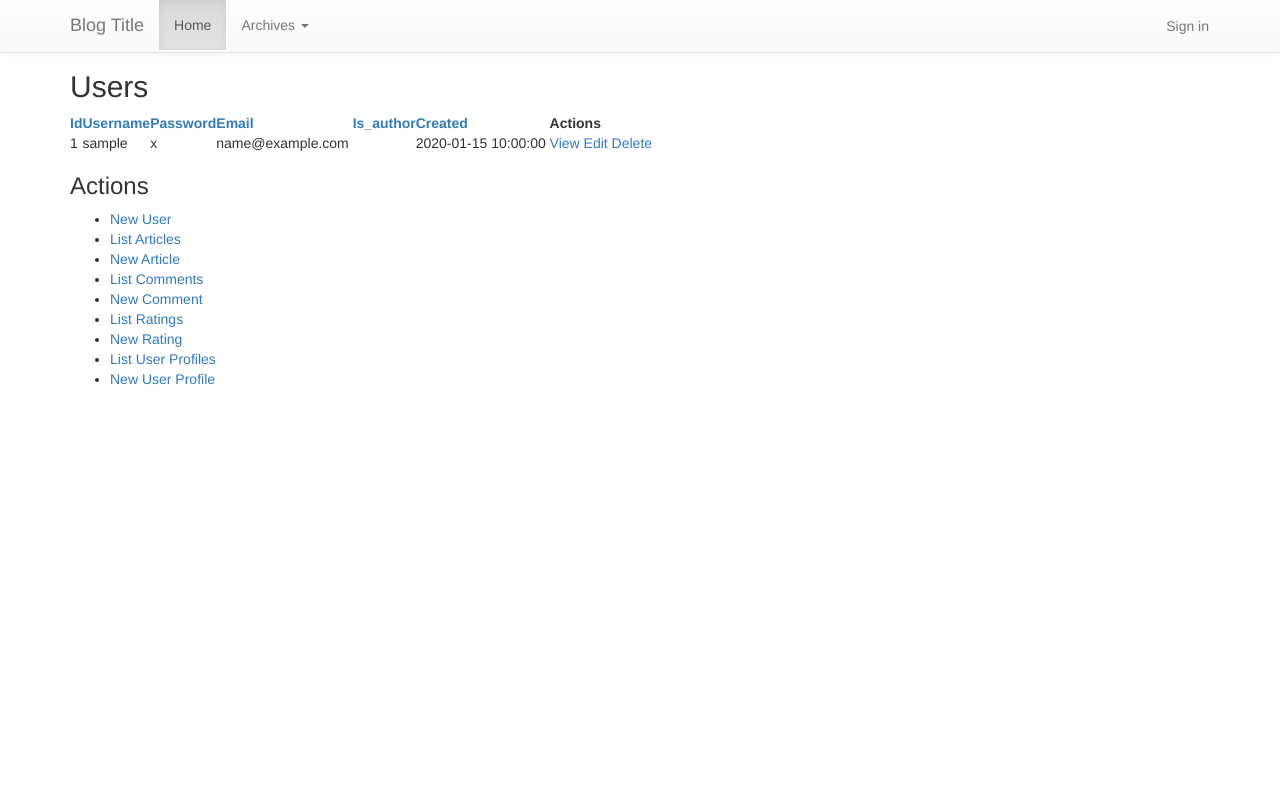
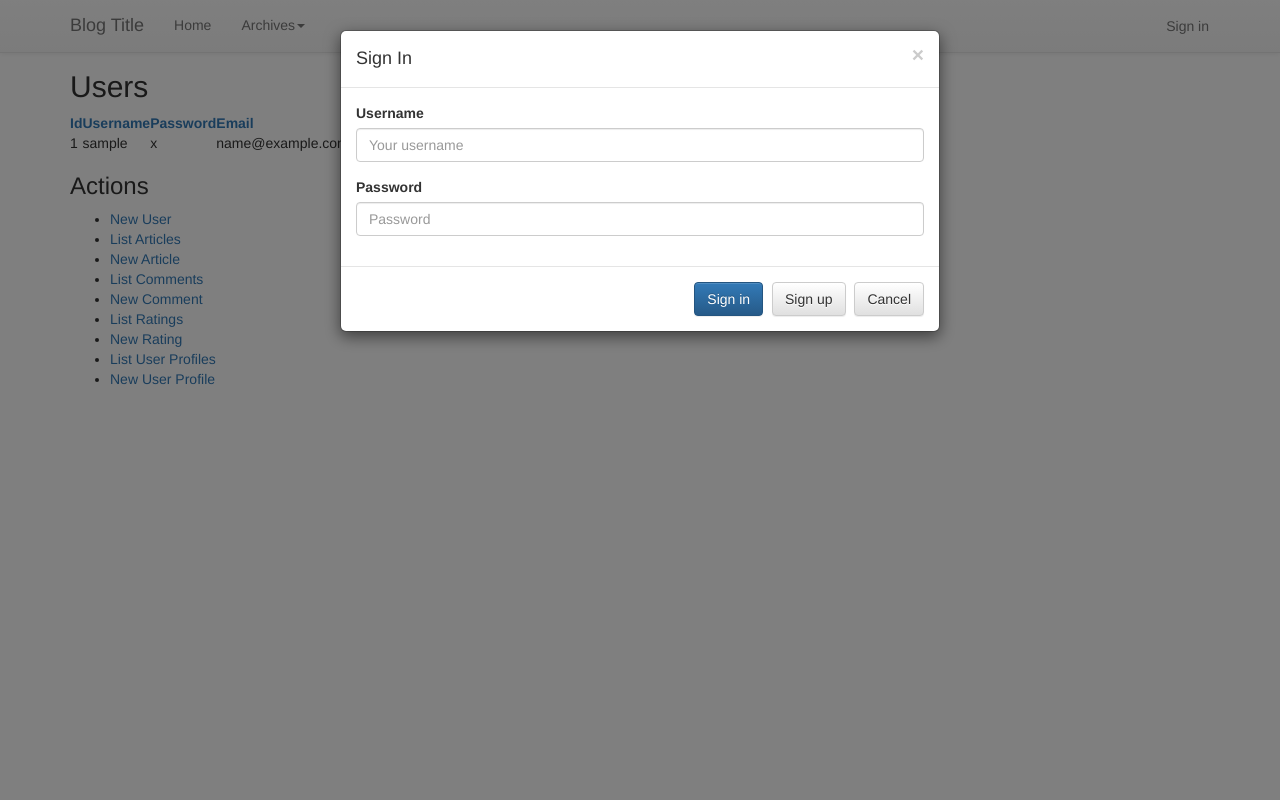
Before and after one commit to Aenigma/blog_roll, a CakePHP app: the page made by app/View/Users/index.ctp in a window 1280 px wide, after a click on "Sign in". Run offline with PHP 8.4 and a stand-in for CakePHP, Linux system fonts and the light colour scheme; the template is opened without the code that fills it: most values are stand-ins (such as "Sample title", 1, 10 or a date in 2020); some libraries are stand-ins or nearby versions.

Commit message:
Added modals to global template and made poor attempt to replace some of the URI in the navbar with HTML Helper functions

```diff
--- a/app/View/Layouts/default.ctp
+++ b/app/View/Layouts/default.ctp
@@ -29,17 +29,18 @@
         </div>
         <div class='collapse navbar-collapse'>
           <ul class='nav navbar-nav'>
-            <li class='active'>
-              <a href='/'>Home</a>
+            <li>
+              <?php echo $this->Html->link('Home','/');?>
             </li>
             <li class='dropdown'>
-              <a class='dropdown-toggle' data-toggle='dropdown' href='#'>
-                Archives
-                <b class='caret'></b>
-              </a>
+              <?php
+                echo $this->Html->link('Archives' . $this->Html->tag('b', '',array('class'=>'caret')), '#',array('escape'=>false,'data-toggle'=>'dropdown'))
+              ?>
               <ul class='dropdown-menu'>
                 <li>
-                  <a href='/authors/'>By Author...</a>
+                <?php
+                echo $this->Html->link('By Author...','/articles/index/sort:author/direction;asc');
+                ?>
                 </li>
                 <li>
                   <a href='/categories/'>By Category...</a>
@@ -64,6 +65,66 @@
 		<?php echo $this->Session->flash(); ?>
 		<?php echo $this->fetch('content'); ?>
 		<?php //echo $this->element('sql_dump'); ?>
+    <div aria-hidden='true' aria-labeledby='signinmodal' class='modal fade' id='signin' role='dialog' tabindex='-1'>
+      <div class='modal-dialog'>
+        <div class='modal-content'>
+          <div class='modal-header'>
+            <button aria-hidden='true' class='close' data-dismiss='modal' type='button'>&times;</button>
+            <h4 class='modal-title'>Sign In</h4>
+          </div>
+          <div class='modal-body'>
+            <form role='form'>
+              <div class='form-group'>
+                <label for='signin-username'>Username</label>
+                <input class='form-control' id='signin-username' placeholder='Your username' type='text'>
+              </div>
+              <div class='form-group'>
+                <label for='signin-password'>Password</label>
+                <input class='form-control' id='signin-password' placeholder='Password' type='password'>
+              </div>
+            </form>
+          </div>
+          <div class='modal-footer'>
+            <button class='btn btn-primary'>Sign in</button>
+            <button class='btn btn-default' data-target='#signup' data-toggle='modal'>Sign up</button>
+            <button class='btn btn-default' data-dismiss='modal'>Cancel</button>
+          </div>
+        </div>
+      </div>
+    </div>
+    <div aria-hidden='true' aria-labeledby='signupmodal' class='modal fade' id='signup' role='dialog' tabindex='-1'>
+      <div class='modal-dialog'>
+        <div class='modal-content'>
+          <div class='modal-header'>
+            <button aria-hidden='true' class='close' data-dismiss='modal' type='button'>&times;</button>
+            <h4 class='modal-title'>Sign Up</h4>
+          </div>
+          <div class='modal-body'>
+            <form role='form'>
+              <div class='form-group'>
+                <label for='signup-username'>Username</label>
+                <input class='form-control' id='signup-username' placeholder='Your username' type='text'>
+              </div>
+              <div class='form-group'>
+                <label for='signup-email'>Email</label>
+                <input class='form-control' id='signup-email' placeholder='Your Email' type='email'>
+              </div>
+              <div class='form-group'>
+                <label for='signup-password1'>Password</label>
+                <input class='form-control' id='signup-password1' placeholder='Enter Your Password' type='password'>
+              </div>
+              <div class='form-group'>
+                <label for='signup-password2'>Re-Enter Password</label>
+                <input class='form-control' id='signup-password2' placeholder='Enter Password Again' type='password'>
+              </div>
+            </form>
+          </div>
+          <div class='modal-footer'>
+            <button class='btn btn-primary'>Submit</button>
+            <button class='btn btn-default' data-dismiss='modal'>Cancel</button>
+          </div>
+        </div>
+      </div>
     </div>
   </body>
 </html>
```
